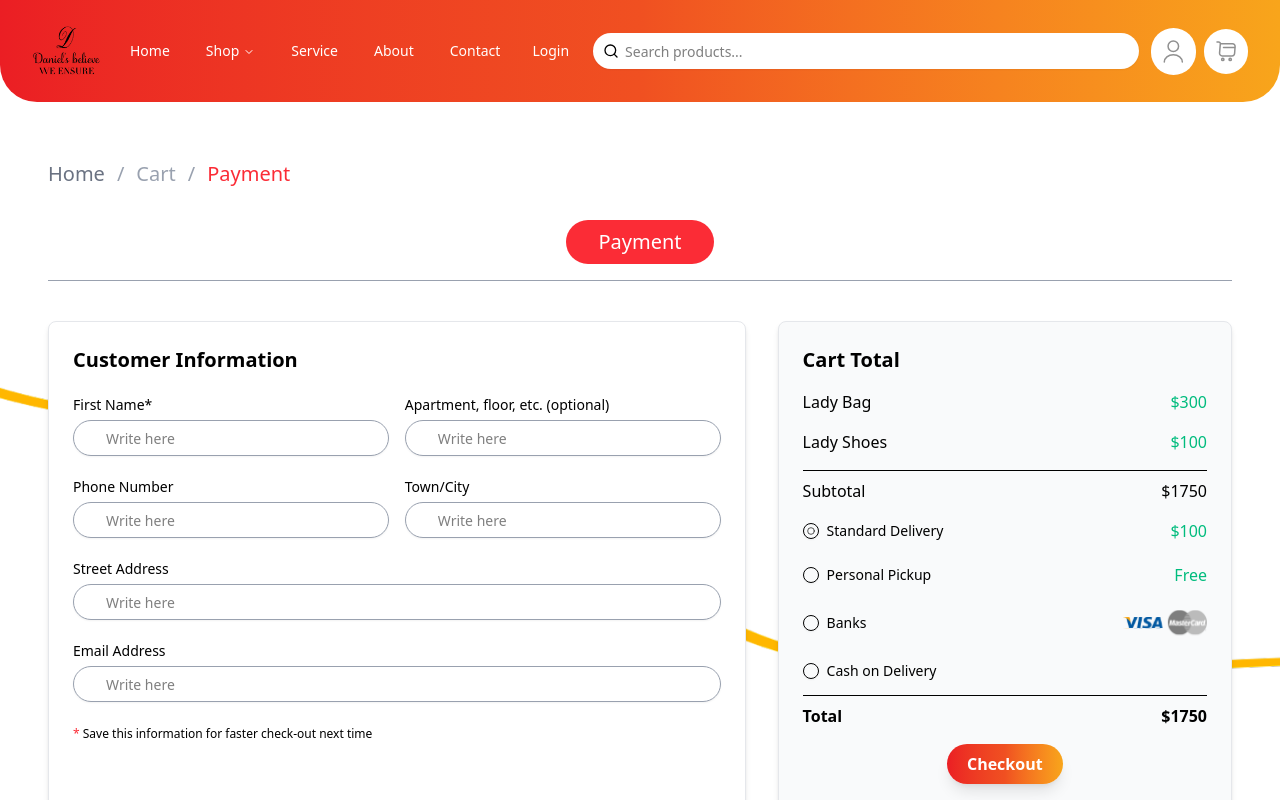
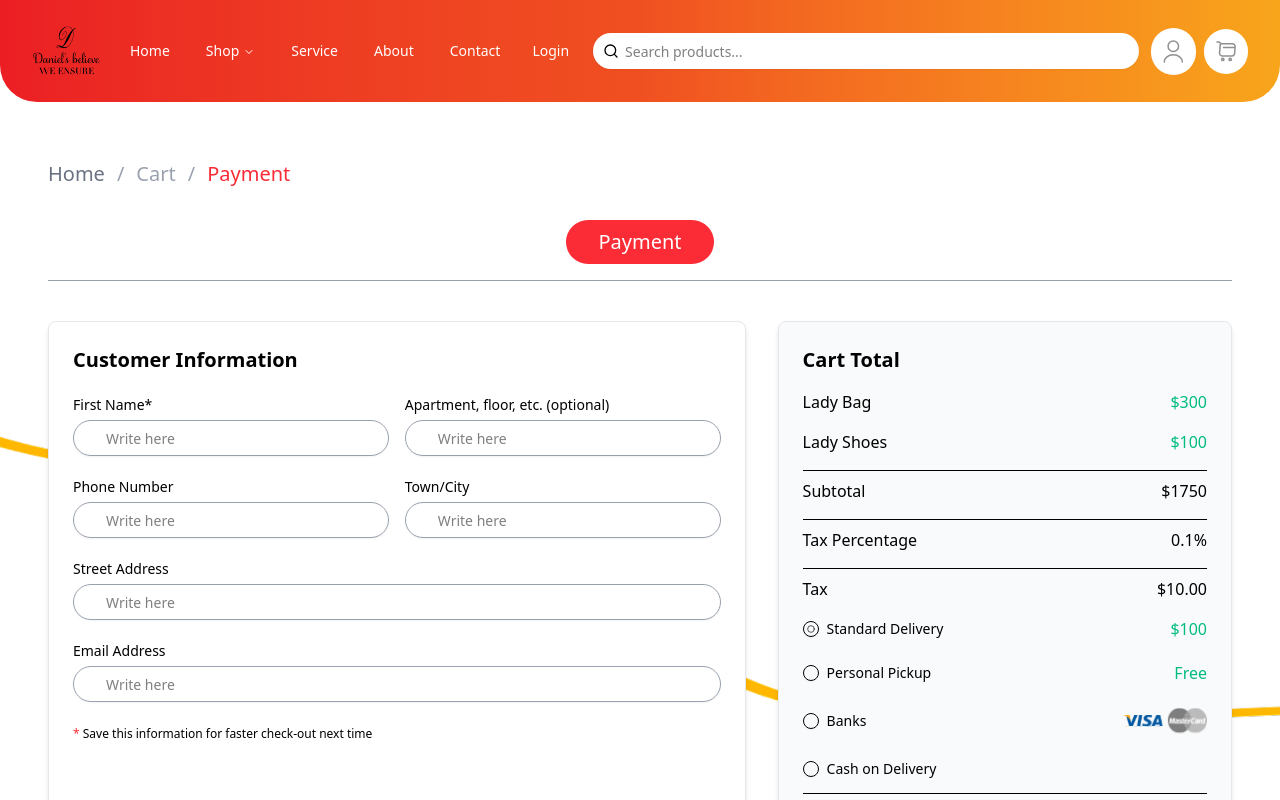
Before and after one commit to anees-tech/daniel-ecom, a Next.js app: page /payments in a window 1280 px wide. Shown: the top 800 px of the page. Built offline with nearby package versions, Linux system fonts and the light colour scheme.

Commit message:
add tax Context and files

```diff
--- a/app/cart/page.tsx
+++ b/app/cart/page.tsx
@@ -7,10 +7,12 @@ import Image from "next/image";
 import HomeLink from "@/components/home-link";
 import TextField from "@/components/text-field";
 import Button from "@/components/button";
+import { useTaxStore } from "@/context/taxContext";
 
 export default function CartClient() {
   const { cart, removeFromCart, updateQuantity } = useCartStore();
   const [mounted, setMounted] = useState(false);
+  const { taxRate, setTaxRate } = useTaxStore();
 
   // Handle hydration mismatch
   useEffect(() => {
@@ -278,6 +280,18 @@ export default function CartClient() {
                         ${totalPrice.toFixed(2)}
                       </span>
                     </div>
+                    <div className="flex justify-between text-sm">
+                      <span>Tax</span>
+                      <span className="font-medium">
+                        ${(taxRate * totalPrice).toFixed(2)}
+                      </span>
+                    </div>
+                    <div className="flex justify-between text-sm">
+                      <span>Tax Percentage</span>
+                      <span className="font-medium">
+                        {(taxRate)}%
+                      </span>
+                    </div>
 
                     <div className="space-y-2 text-sm border-b">
                       <label className="flex items-center">
@@ -288,7 +302,7 @@ export default function CartClient() {
                           defaultChecked
                         />
                         <span>Standard Delivery</span>
-                        <span className="ml-auto text-green-600">$0.00</span>
+                        <span className="ml-auto text-green-600">$100.00</span>
                       </label>
                       <label className="flex items-center mb-3">
                         <input type="radio" name="delivery" className="mr-2" />
@@ -300,7 +314,7 @@ export default function CartClient() {
                     <div className="pt-2">
                       <div className="flex justify-between font-medium">
                         <span>Total</span>
-                        <span>${totalPrice.toFixed(2)}</span>
+                        <span>${(totalPrice*taxRate + totalPrice).toFixed(2)}</span>
                       </div>
                     </div>
 
--- a/app/payments/page.tsx
+++ b/app/payments/page.tsx
@@ -10,6 +10,7 @@ import Link from "next/link";
 import Image from "next/image";
 import TextField from "@/components/text-field";
 import Button from "@/components/button";
+import { useTaxStore } from "@/context/taxContext";
 
 export default function Payments() {
   const { cart } = useCartStore();
@@ -18,6 +19,7 @@ export default function Payments() {
   const [paymentMethod, setPaymentMethod] = useState("card");
   const [showPaymentModal, setShowPaymentModal] = useState(false);
   const [selectedCard, setSelectedCard] = useState("mastercard");
+  const { taxRate, setTaxRate } = useTaxStore();
 
   // Handle hydration mismatch
   useEffect(() => {
@@ -34,7 +36,7 @@ export default function Payments() {
   );
 
   const deliveryFee = deliveryMethod === "standard" ? 100 : 0;
-  const totalPrice = subtotal + deliveryFee;
+  const totalPrice = subtotal * taxRate + subtotal + deliveryFee;
 
   const handleBankClick = () => {
     setShowPaymentModal(true);
@@ -134,7 +136,9 @@ export default function Payments() {
                 >
                   <span>{item.name}</span>
                   <span className="text-emerald-500">
-                    ${item.price * item.quantity}
+                    $
+                    {item.price * item.quantity * taxRate +
+                      item.price * item.quantity}
                   </span>
                 </div>
               ))}
@@ -155,7 +159,17 @@ export default function Payments() {
               <div className="flex justify-between items-center border-t pt-2">
                 <span className="font-medium">Subtotal</span>
                 <span className="font-medium">
-                  ${cart.length > 0 ? subtotal : 1750}
+                  ${cart.length > 0 ? subtotal * taxRate + subtotal : 1750}
+                </span>
+              </div>
+              <div className="flex justify-between items-center border-t pt-2">
+                <span className="font-medium">Tax Percentage</span>
+                <span className="font-medium">{taxRate}%</span>
+              </div>
+              <div className="flex justify-between items-center border-t pt-2">
+                <span className="font-medium">Tax</span>
+                <span className="font-medium">
+                  ${(taxRate * 100).toFixed(2)}
                 </span>
               </div>
               {/* Delivery Options */}
--- /dev/null
+++ b/context/taxContext.ts
@@ -0,0 +1,62 @@
+"use client";
+
+import { create } from "zustand";
+import { persist, createJSONStorage } from "zustand/middleware";
+
+interface TaxState {
+  taxRate: number;
+  setTaxRate: (rate: number) => void;
+  clearTax: () => void;
+}
+
+const TAX_EXPIRATION_TIME = 60 * 60 * 1000; // 1 hour
+
+export const useTaxStore = create<TaxState>()(
+  persist(
+    (set) => ({
+      taxRate: 0.1, // Default tax rate is 10%
+
+      setTaxRate: (rate) => {
+        set({ taxRate: rate });
+        setTaxExpiry();
+      },
+
+      clearTax: () => {
+        set({ taxRate: 0 });
+        if (typeof window !== "undefined") {
+          sessionStorage.removeItem("tax_expiry");
+        }
+      },
+    }),
+    {
+      name: "tax-storage",
+      storage:
+        typeof window !== "undefined"
+          ? createJSONStorage(() => sessionStorage)
+          : undefined,
+    }
+  )
+);
+
+const checkTaxExpiration = () => {
+  if (typeof window !== "undefined") {
+    const expiry = sessionStorage.getItem("tax_expiry");
+    if (expiry && Date.now() > Number(expiry)) {
+      useTaxStore.getState().clearTax();
+    }
+  }
+};
+
+const setTaxExpiry = () => {
+  if (typeof window !== "undefined") {
+    sessionStorage.setItem(
+      "tax_expiry",
+      String(Date.now() + TAX_EXPIRATION_TIME)
+    );
+  }
+};
+
+// Check expiration on load
+if (typeof window !== "undefined") {
+  checkTaxExpiration();
+}
```
